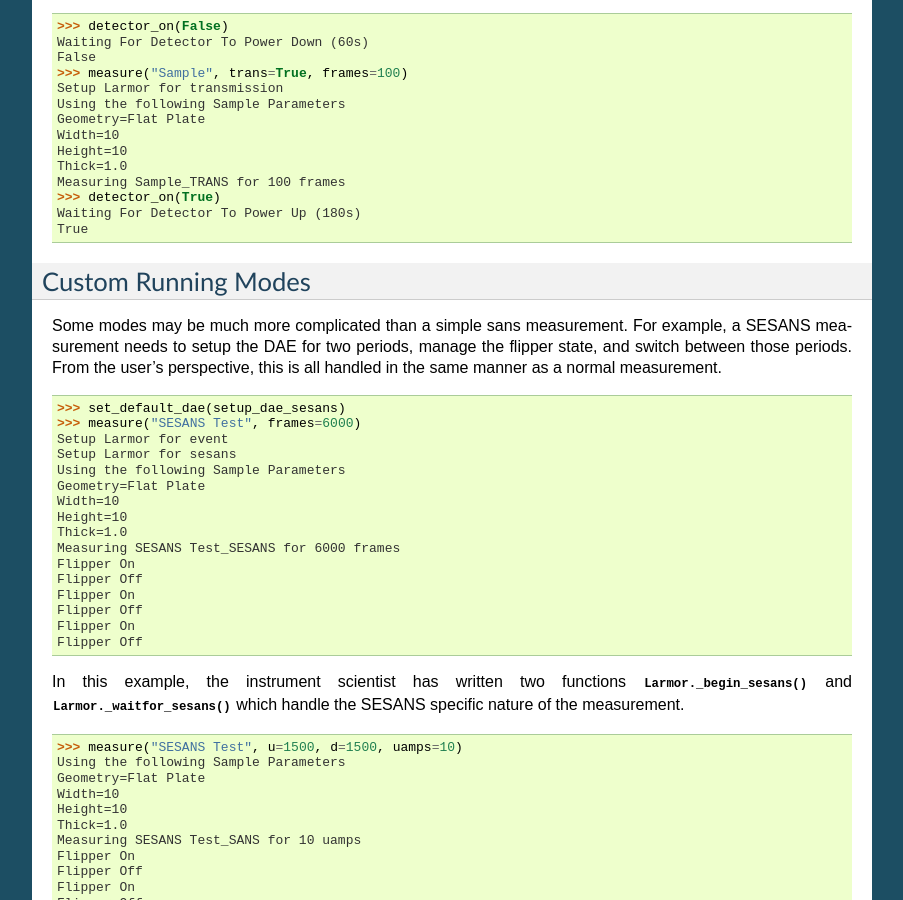
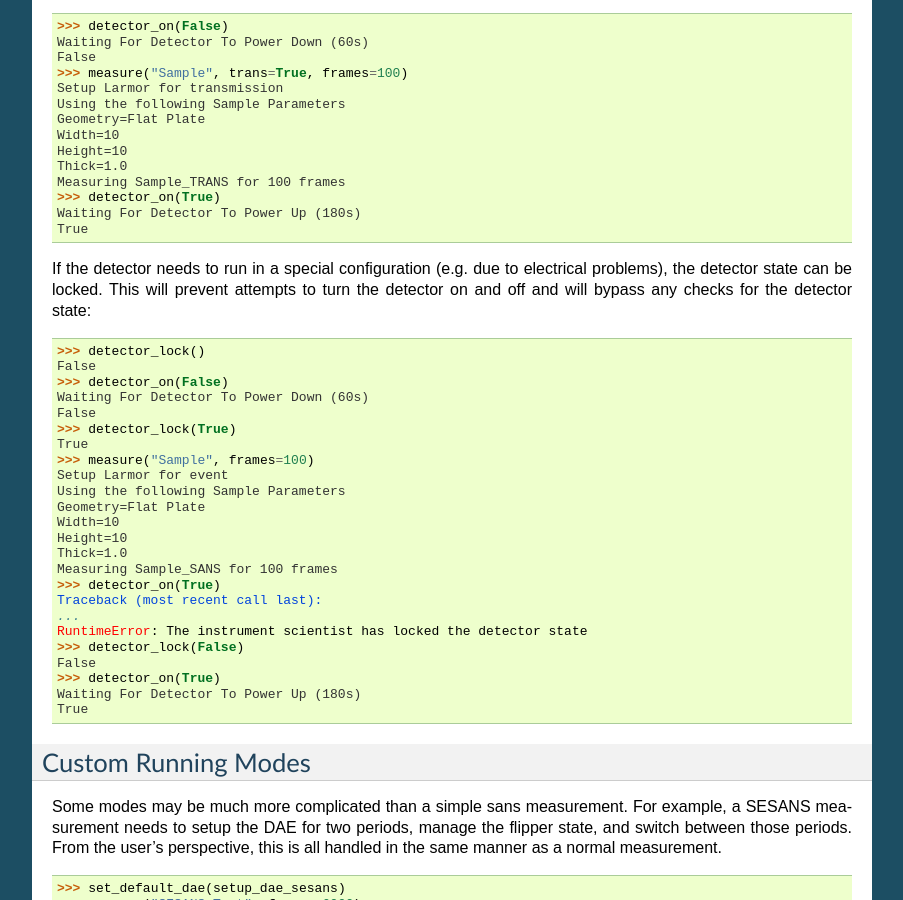
Before and after one commit to PyGenie-Scans/SansScripts, a Sphinx documentation site: the page built from doc/source/tutorial.rst, in a window 1280 px wide and 900 px high, scrolled down 5209 px. Shown: the whole window, without its empty margins (198-1101 px from the left). Built offline with Sphinx 7.4.7, drawn with Linux system fonts in a browser that asks for light colours.

Commit message:
Add detector check bypass

```diff
--- a/doc/source/tutorial.rst
+++ b/doc/source/tutorial.rst
@@ -344,6 +344,36 @@ Measuring Sample_TRANS for 100 frames
 Waiting For Detector To Power Up (180s)
 True
 
+If the detector needs to run in a special configuration (e.g. due to
+electrical problems), the detector state can be locked.  This will
+prevent attempts to turn the detector on and off and will bypass any
+checks for the detector state:
+
+>>> detector_lock()
+False
+>>> detector_on(False)
+Waiting For Detector To Power Down (60s)
+False
+>>> detector_lock(True)
+True
+>>> measure("Sample", frames=100)
+Setup Larmor for event
+Using the following Sample Parameters
+Geometry=Flat Plate
+Width=10
+Height=10
+Thick=1.0
+Measuring Sample_SANS for 100 frames
+>>> detector_on(True)
+Traceback (most recent call last):
+...
+RuntimeError: The instrument scientist has locked the detector state
+>>> detector_lock(False)
+False
+>>> detector_on(True)
+Waiting For Detector To Power Up (180s)
+True
+
 Custom Running Modes
 ====================
 
```
Also changed, not shown: other parts of doc/source/tutorial.rst (+0 -1 lines), 1 other file.
